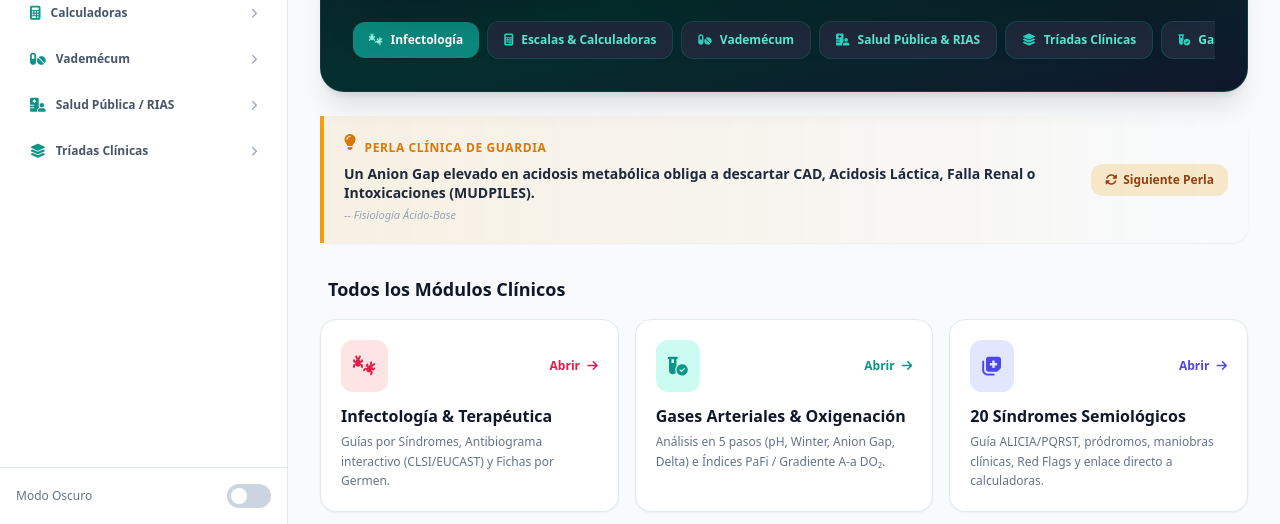
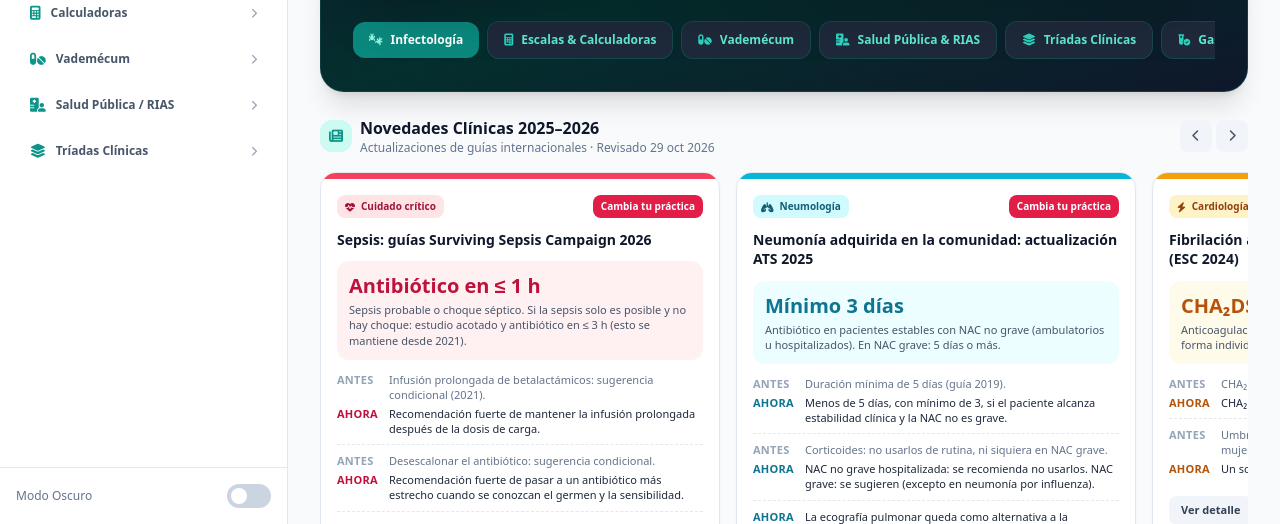
Before and after one commit to ADROOSIS/ADROOSIS, a plain HTML site: page index.html in a window 1280 px wide. Shown: the part 276-800 px from the top of the page. Drawn offline with nearby package versions, Linux system fonts and the light colour scheme.

Commit message:
Add files via upload

```diff
--- a/index.html
+++ b/index.html
@@ -146,11 +146,28 @@
                             <button onclick="switchTab('favoritos')" class="shrink-0 px-4 py-2.5 rounded-xl bg-amber-500/20 hover:bg-amber-500/30 text-amber-300 font-bold border border-amber-500/40 shadow-md transition-all flex items-center gap-2">
                                 <i class="fa-solid fa-star text-amber-400"></i> Mis Favoritas ★
                             </button>
-                            <button onclick="switchTab('Novedades clínicas')" class="shrink-0 px-4 py-2.5 rounded-xl bg-amber-500/20 hover:bg-amber-500/30 text-amber-300 font-bold border border-amber-500/40 shadow-md transition-all flex items-center gap-2">
-                                <i class="fa-solid fa-star text-amber-400"></i> Novedades clínicas
-                            </button>
-                        </div>
-                    </div>
+                        </div>
+                    </div>
+
+                        <!-- NOVEDADES CLÍNICAS (INICIO) -->
+                    <section class="space-y-3 mb-6">
+                        <div class="flex items-center justify-between">
+                            <div class="flex items-center gap-2">
+                                <span class="w-8 h-8 rounded-xl bg-teal-100 dark:bg-teal-900/50 text-teal-600 dark:text-teal-400 flex items-center justify-center font-bold text-sm"><i class="fa-solid fa-newspaper"></i></span>
+                                <div>
+                                    <h3 class="font-extrabold text-slate-900 dark:text-white text-base">Novedades Clínicas 2025–2026</h3>
+                                    <p class="text-xs text-slate-500 dark:text-slate-400">Actualizaciones de guías internacionales · Revisado <span id="nov-actualizado">29 oct 2026</span></p>
+                                </div>
+                            </div>
+                            <div class="flex items-center gap-1">
+                                <button onclick="scrollNovedades(-1)" class="w-8 h-8 rounded-lg bg-slate-100 dark:bg-slate-800 text-slate-600 dark:text-slate-300 hover:bg-slate-200 flex items-center justify-center transition-all"><i class="fa-solid fa-chevron-left text-xs"></i></button>
+                                <button onclick="scrollNovedades(1)" class="w-8 h-8 rounded-lg bg-slate-100 dark:bg-slate-800 text-slate-600 dark:text-slate-300 hover:bg-slate-200 flex items-center justify-center transition-all"><i class="fa-solid fa-chevron-right text-xs"></i></button>
+                            </div>
+                        </div>
+                        <div id="novedades-track" class="flex gap-4 overflow-x-auto pb-3 pt-1 snap-x snap-mandatory scrollbar-thin scrollbar-thumb-slate-200 dark:scrollbar-thumb-slate-700">
+                            <!-- Las tarjetas se inyectan dinámicamente con renderNovedades() -->
+                        </div>
+                    </section>
 
                     <!-- PERLA CLÍNICA ROTATIVA -->
                     <div class="bg-gradient-to-r from-amber-500/10 via-amber-500/5 to-transparent border-l-4 border-amber-500 rounded-r-2xl p-4 sm:p-5 dark:bg-amber-950/20 shadow-sm flex flex-col sm:flex-row sm:items-center justify-between gap-4">
```
